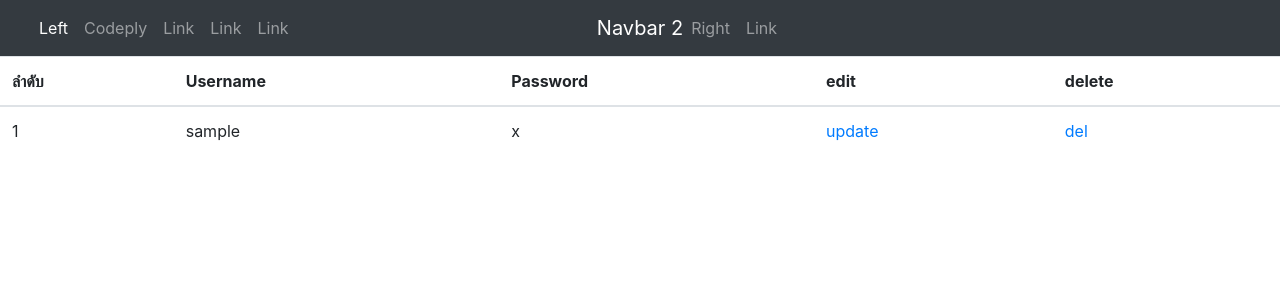
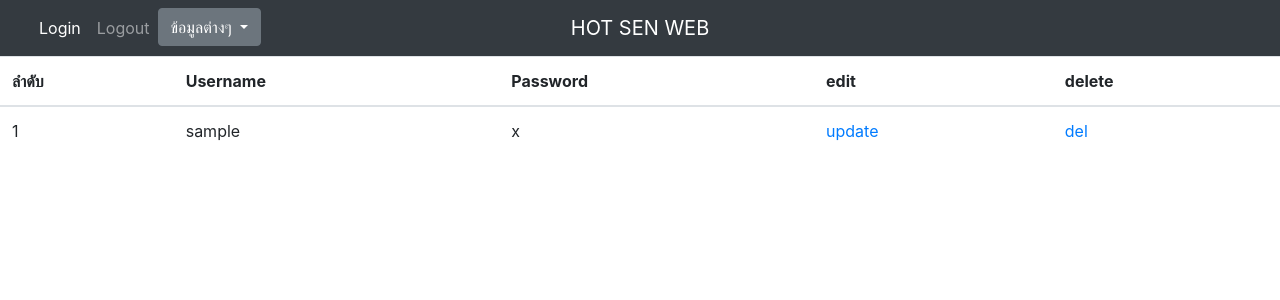
Before and after one commit to assd123ss/a, a PHP site: page /b.php in a window 1280 px wide. Shown: the top 300 px of the page. Run offline with PHP 8.4, Linux system fonts and the light colour scheme; tables that the repository leaves empty or names only in its code hold one stand-in row (values such as "Sample post"); data that the repository does not hold is empty.

Commit message:
Update nav.php

```diff
--- a/nav.php
+++ b/nav.php
@@ -16,36 +16,30 @@
     <div class="navbar-collapse collapse w-100 order-1 order-md-0 dual-collapse2">
       <ul class="navbar-nav me-auto">
         <li class="nav-item active">
-          <a class="nav-link" href="#">Left</a>
+          <a class="nav-link" href="index.php">Login</a>
         </li>
         <li class="nav-item">
-          <a class="nav-link" href="//codeply.com">Codeply</a>
+          <a class="nav-link" href="logout.php">Logout</a>
         </li>
-        <li class="nav-item">
-          <a class="nav-link" href="#">Link</a>
-        </li>
-        <li class="nav-item">
-          <a class="nav-link" href="#">Link</a>
-        </li>
-        <li class="nav-item">
-          <a class="nav-link" href="#">Link</a>
-        </li>
+        <div class="dropdown">
+  <button class="btn btn-secondary dropdown-toggle" type="button" id="dropdownMenuButton1" data-bs-toggle="dropdown" aria-expanded="false">
+   ข้อมูลต่างๆ
+  </button>
+  <ul class="dropdown-menu" aria-labelledby="dropdownMenuButton1">
+    <li><a class="dropdown-item" href="b.php">ข้อมูลแสดงผู้ใช้-รหัส</a></li>
+    <li><a class="dropdown-item" href="stu.php">ข้อมูลที่เรียน</a></li>
+  </ul>
+</div>
       </ul>
     </div>
     <div class="mx-auto order-0">
-      <a class="navbar-brand mx-auto" href="#">Navbar 2</a>
+      <a class="navbar-brand mx-auto" href="nav.php">HOT SEN WEB</a>
       <button class="navbar-toggler" type="button" data-toggle="collapse" data-target=".dual-collapse2">
         <span class="navbar-toggler-icon"></span>
       </button>
     </div>
     <div class="navbar-collapse collapse w-100 order-3 dual-collapse2">
       <ul class="navbar-nav ms-auto">
-        <li class="nav-item">
-          <a class="nav-link" href="#">Right</a>
-        </li>
-        <li class="nav-item">
-          <a class="nav-link" href="#">Link</a>
-        </li>
       </ul>
     </div>
   </div>
```
